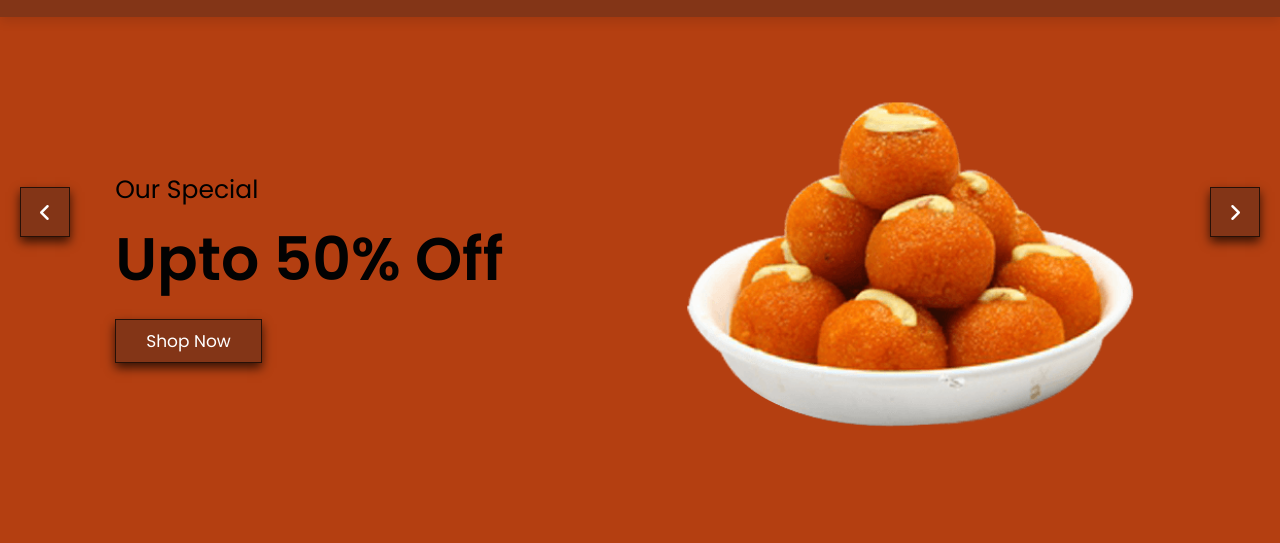
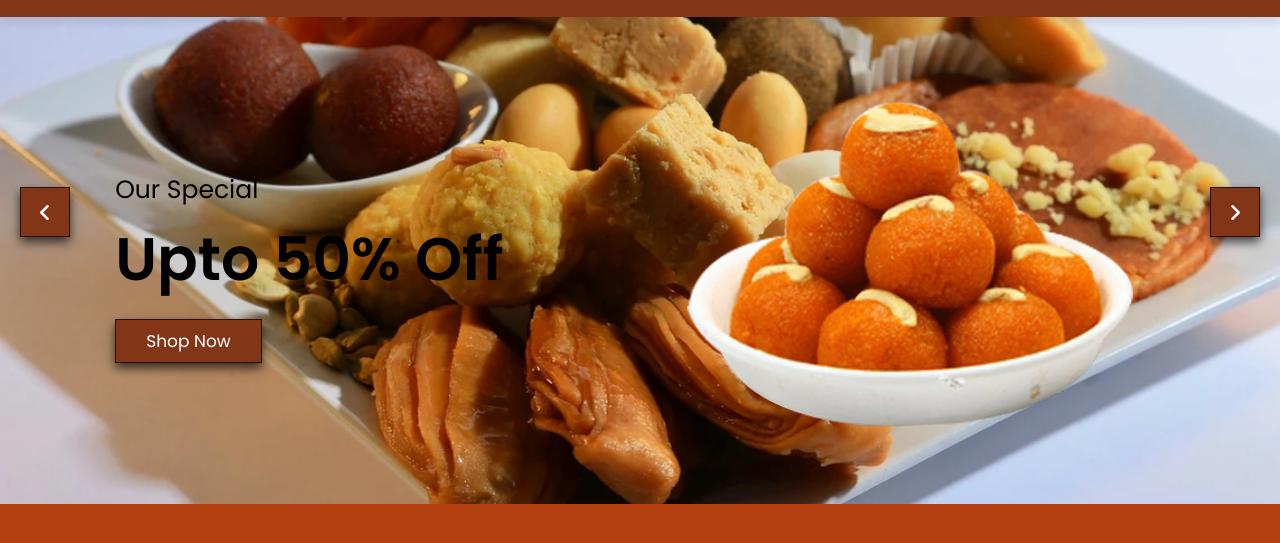
Before and after one commit to Aravindssa/ajoweb, a plain HTML site: page index.html in a window 1280 px wide. Shown: the part 81-624 px from the top of the page. Drawn offline with Linux system fonts and the light colour scheme; files whose address does not match are found by name.

Commit message:
Update style.css

```diff
--- a/style.css
+++ b/style.css
@@ -146,7 +146,7 @@ section{
 
 .home{
     padding-top: 14rem;
-    background: url(/bk/1.webp) no-repeat;
+    background: url(1.webp) no-repeat;
     background-size: cover;
     background-position: center;
     position: relative;
```
